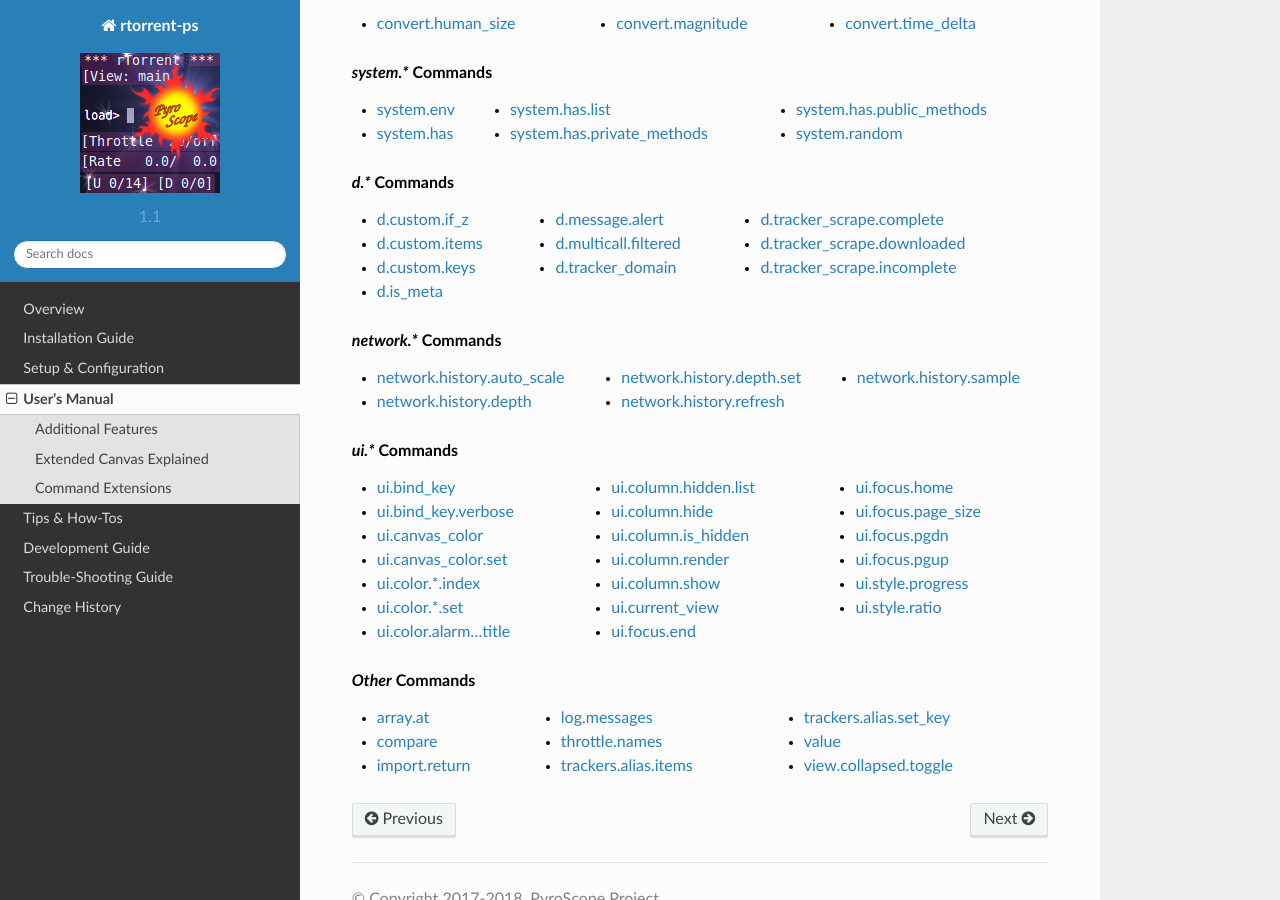
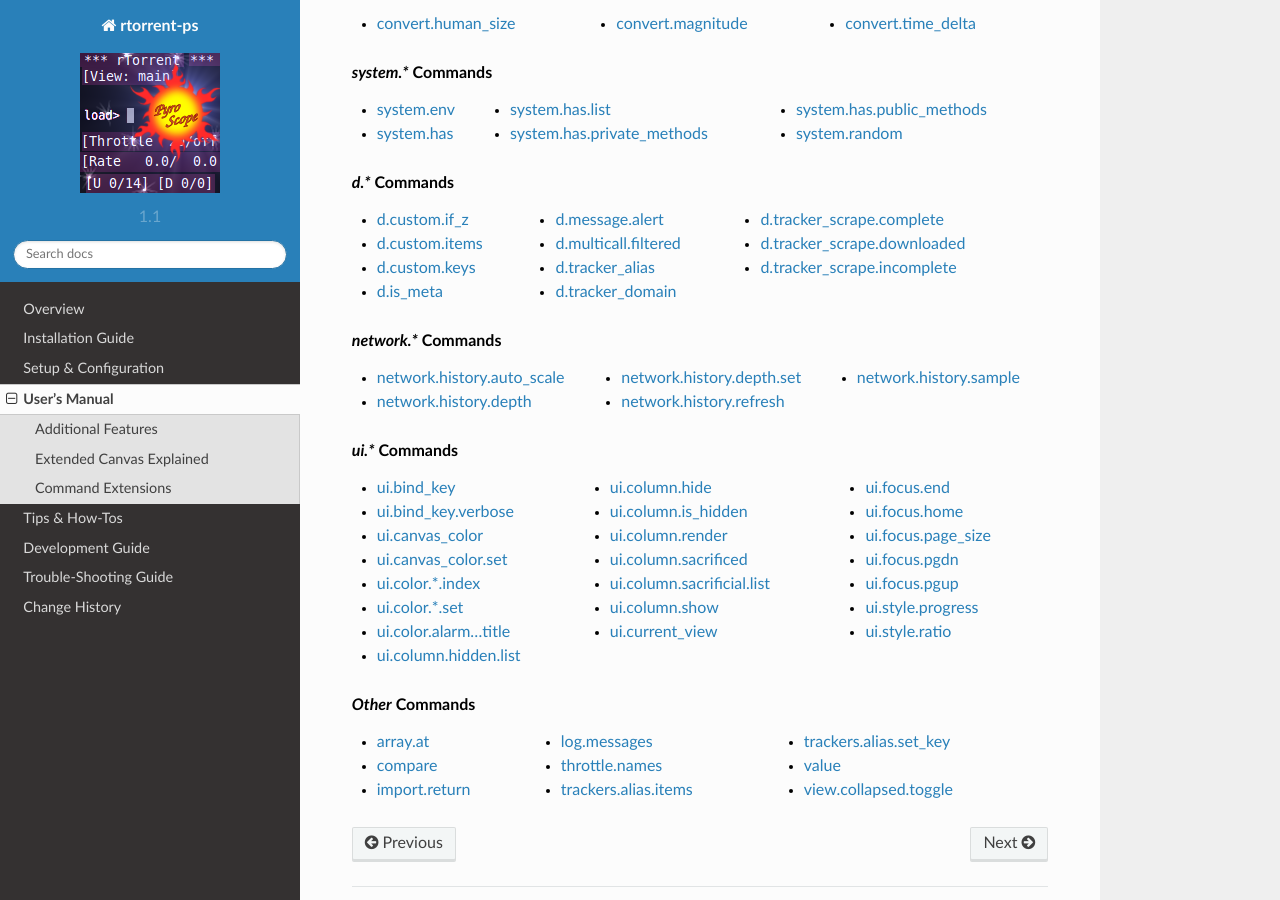
Before and after one commit to pyroscope/rtorrent-ps, a Sphinx documentation site: the page built from docs/manual.rst, in a window 1280 px wide and 900 px high, scrolled down 5308 px. Built offline with Sphinx 7.4.7 and the Read the Docs theme 2.0.0, drawn with Linux system fonts in a browser that asks for light colours.

Commit message:
add 'd.tracker_alias' command (#97)

```diff
--- a/docs/include-commands.rst
+++ b/docs/include-commands.rst
@@ -103,6 +103,7 @@
    * `d.is_meta`_
    * `d.message.alert`_
    * `d.multicall.filtered`_
+   * `d.tracker_alias`_
    * `d.tracker_domain`_
    * `d.tracker_scrape.complete`_
    * `d.tracker_scrape.downloaded`_
@@ -114,6 +115,7 @@
 .. _`d.is_meta`: https://rtorrent-docs.readthedocs.io/en/latest/cmd-ref.html#term-d-is-meta
 .. _`d.message.alert`: https://rtorrent-docs.readthedocs.io/en/latest/cmd-ref.html#term-d-message-alert
 .. _`d.multicall.filtered`: https://rtorrent-docs.readthedocs.io/en/latest/cmd-ref.html#term-d-multicall-filtered
+.. _`d.tracker_alias`: https://rtorrent-docs.readthedocs.io/en/latest/cmd-ref.html#term-d-tracker-alias
 .. _`d.tracker_domain`: https://rtorrent-docs.readthedocs.io/en/latest/cmd-ref.html#term-d-tracker-domain
 .. _`d.tracker_scrape.complete`: https://rtorrent-docs.readthedocs.io/en/latest/cmd-ref.html#term-d-tracker-scrape-complete
 .. _`d.tracker_scrape.downloaded`: https://rtorrent-docs.readthedocs.io/en/latest/cmd-ref.html#term-d-tracker-scrape-downloaded
@@ -154,6 +156,8 @@
    * `ui.column.hide`_
    * `ui.column.is_hidden`_
    * `ui.column.render`_
+   * `ui.column.sacrificed`_
+   * `ui.column.sacrificial.list`_
    * `ui.column.show`_
    * `ui.current_view`_
    * `ui.focus.end`_
@@ -175,6 +179,8 @@
 .. _`ui.column.hide`: https://rtorrent-docs.readthedocs.io/en/latest/cmd-ref.html#term-ui-column-hide
 .. _`ui.column.is_hidden`: https://rtorrent-docs.readthedocs.io/en/latest/cmd-ref.html#term-ui-column-is-hidden
 .. _`ui.column.render`: https://rtorrent-docs.readthedocs.io/en/latest/cmd-ref.html#term-ui-column-render
+.. _`ui.column.sacrificed`: https://rtorrent-docs.readthedocs.io/en/latest/cmd-ref.html#term-ui-column-sacrificed
+.. _`ui.column.sacrificial.list`: https://rtorrent-docs.readthedocs.io/en/latest/cmd-ref.html#term-ui-column-sacrificial-list
 .. _`ui.column.show`: https://rtorrent-docs.readthedocs.io/en/latest/cmd-ref.html#term-ui-column-show
 .. _`ui.current_view`: https://rtorrent-docs.readthedocs.io/en/latest/cmd-ref.html#term-ui-current-view
 .. _`ui.focus.end`: https://rtorrent-docs.readthedocs.io/en/latest/cmd-ref.html#term-ui-focus-end
```
Also changed, not shown: 1 other file.
